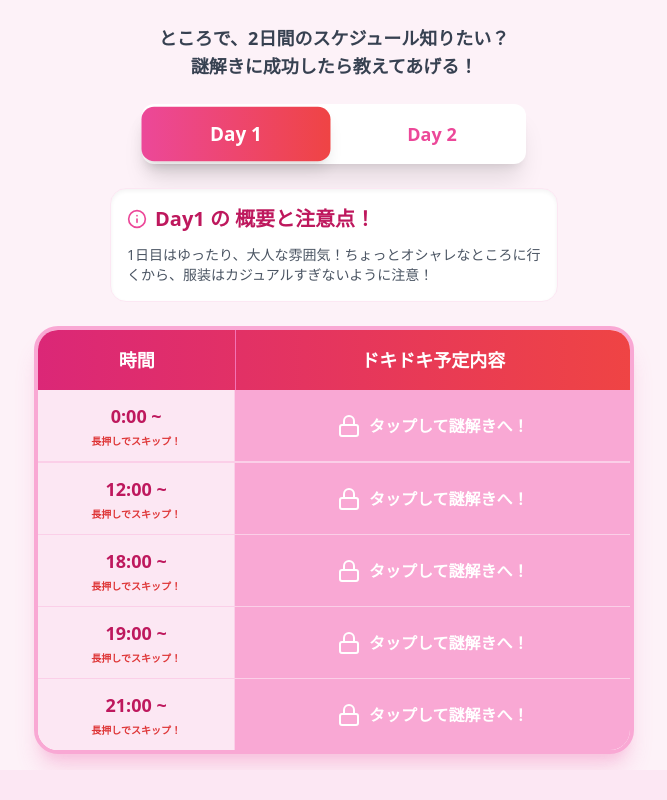
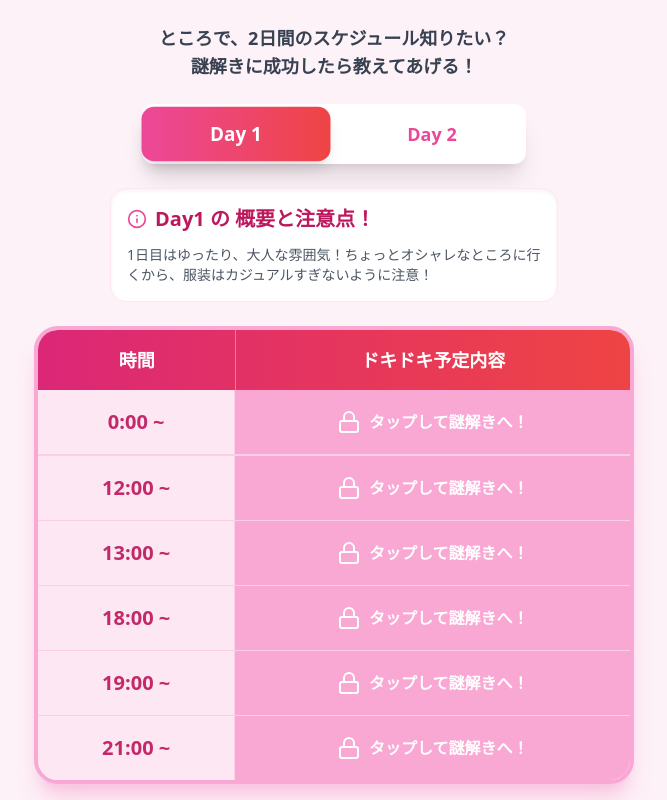
Before and after one commit to wdtkr/test-repo, a React (Create React App) app in the folder test-app/: page / in a window 1280 px wide. Shown: the part 678-1478 px from the top of the page, without its empty margins (306-973 px from the left). Before the commit the page ends 1448 px from the top, so only its background shows below. Built offline with nearby package versions, Linux system fonts and the light colour scheme.

Commit message:
微修正

```diff
--- a/test-app/src/App.js
+++ b/test-app/src/App.js
@@ -8,18 +8,29 @@ const scheduleData = {
     {
       time: "0:00 ~ ",
       plan: "Happy Birthday ほのか！！！",
-      detail: "ケーキを食べたり、プレゼントを渡したりするよ！",
-      riddle: "た",
-      answer: "記憶",
-      hint: "ヒント：「た」が手前にあるなら・・・？",
-      image: "riddle4.png",
+      detail:
+        "お誕生日おめでとう！！ケーキを食べたり、プレゼントを渡したりするよ！",
+      riddle: "秋",
+      answer: "とうじ",
+      hint: "ヒント：「いつか」っていつだ？",
+      image: "riddle11.png",
     },
     {
       time: "12:00 ~ ",
       plan: "家を出る",
       detail: "12時くらいに家を出るよ！次の目的地に向かってレッツゴー！",
       riddle: "お花見",
-      answer: "ヒル",
+      answer: "ひる",
+      hint: "ヒント：数字は漢字の何かを表しているよ。",
+      image: "riddle1.png",
+    },
+    {
+      time: "13:00 ~ ",
+      plan: "お台場デート！",
+      detail:
+        "お台場海浜公園、カフェ、ダイバーシティ東京、台場一丁目商店街、などなど！カフェはいくつかメモしてあるから、良い感じなところ探そ！",
+      riddle: "お花見",
+      answer: "ひる",
       hint: "ヒント：数字は漢字の何かを表しているよ。",
       image: "riddle1.png",
     },
@@ -72,10 +83,10 @@ const scheduleData = {
       image: "riddle7.png",
     },
     {
-      time: "13:00 ~ 13:30",
+      time: "13:00 ~ ",
       plan: "チームラボに行くよ！！",
       detail:
-        "行ったこと無いって言ってたよね？？俺も行ってみたかったから楽しみ！！",
+        "行ったこと無いって言ってたよね？？俺も行ってみたかったから楽しみ！！13時から13時半に入場！！",
       riddle: "1つのループ、つまり始点と終点が同じになるようにしよう！",
       answer: "CHAIN",
       hint: "ヒント：このマスの中で作れるアルファベットは限られているよ。",
@@ -99,6 +110,16 @@ const scheduleData = {
       answer: "タイマー",
       hint: "ヒント：男の人に注目！",
       image: "riddle10.png",
+    },
+    {
+      time: "20:00 ~ ",
+      plan: "今日は泊まっちゃいなよ〜",
+      detail:
+        "明日も休みなら、帰るの明日でいいよ！ゆっくりしていきな！・・・別に寂しいからバイバイしたくない訳じゃないけど😢",
+      riddle: "健の家にある、？の部分のフィギュアは何？",
+      answer: "カバ",
+      hint: "ヒント：一緒にガチャガチャしたね",
+      image: "riddle12.png",
     },
   ],
 };
@@ -320,7 +341,6 @@ const ScheduleRow = ({
 
   return (
     <div className="flex border-b border-pink-200 last:border-b-0">
-      {/* 時間列 (長押しでスキップ) */}
       <div
         className={`w-1/3 p-3 font-semibold flex flex-col items-center justify-center border-r border-pink-200 relative select-none transition-colors ${
           isRevealed
@@ -334,12 +354,7 @@ const ScheduleRow = ({
         onTouchEnd={handlePressEnd}
         onMouseLeave={handlePressEnd} // マウスがエリアを離れた場合もリセット
       >
-        <span className="text-lg">{item.time}</span>
-        {!isRevealed && (
-          <span className="text-[10px] text-red-600 font-bold mt-1 animate-pulse">
-            長押しでスキップ！
-          </span>
-        )}
+        <span className="text-xl animate-pulse">{item.time}</span>
       </div>
 
       {/* 予定内容列 (謎解きエリア/詳細表示エリア) */}
@@ -361,10 +376,8 @@ const ScheduleRow = ({
             <span className="font-extrabold text-md text-pink-800">
               {item.plan}
             </span>
-            <span className="text-xs text-gray-500 ml-2">(タップで詳細)</span>
           </div>
         ) : (
-          // 謎解きが必要な場合
           <div className="text-white font-bold text-md flex items-center justify-center w-full py-2">
             <Lock className={`${ICON_SIZE} mr-2 flex-shrink-0`} />
             タップして謎解きへ！
@@ -457,7 +470,7 @@ export default function App() {
   // Dayごとの概要情報
   const daySummaries = {
     Day1: "1日目はゆったり、大人な雰囲気！ちょっとオシャレなところに行くから、服装はカジュアルすぎないように注意！",
-    Day2: "2日目は色んなところにお出かけ！出来るだけ歩きやすい靴を履いて、短いスカートは避けた方が良いよ！",
+    Day2: "2日目は色んなところにお出かけ！短いスカートだけは避けた方が良いよ！！！！",
   };
 
   return (
```
Also changed, not shown: 1 other file (tests, documents, lock files or other folders).
